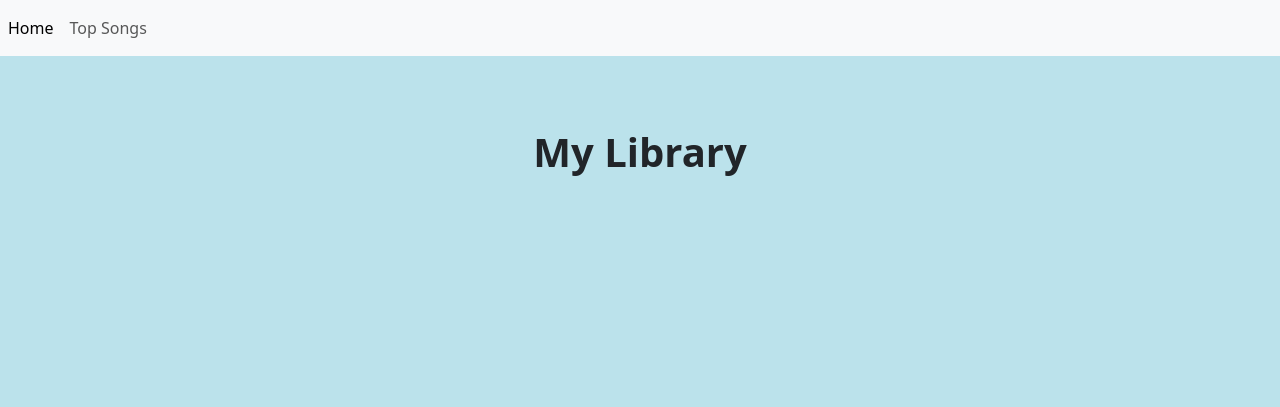
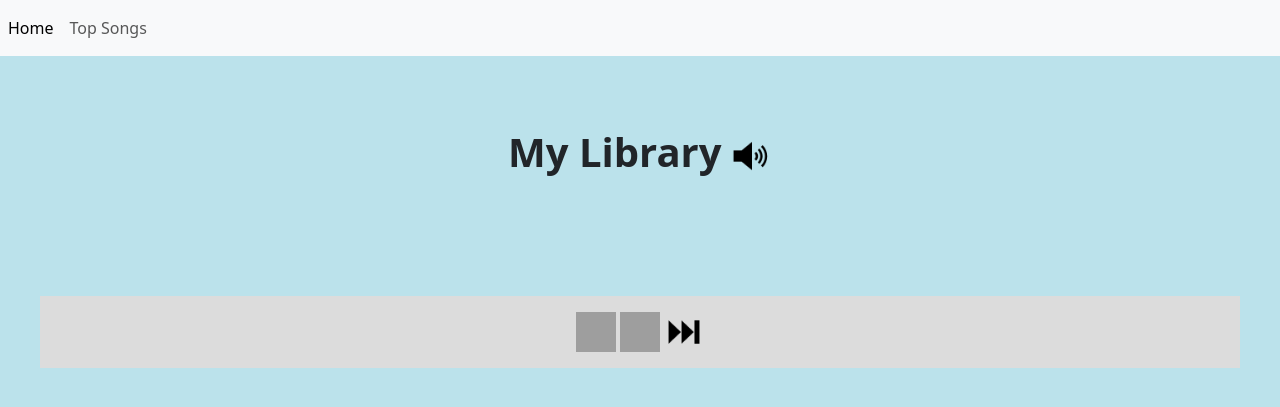
Before and after one commit to CSU-CPSC4205-2023-Summer/group_2, a Flask app: page /library in a window 1280 px wide. Shown: the top 407 px of the page. Run offline with Flask 3, Linux system fonts and the light colour scheme; grey boxes are pictures that could not be loaded.

Commit message:
Update thirdpage.html

```diff
--- a/templates/thirdpage.html
+++ b/templates/thirdpage.html
@@ -29,9 +29,13 @@
             <a class="nav-link" href="/TopSongs">Top Songs</a>
           </li>
         </ul>
-        </ul>
       </div>
     </nav><br/><br/><br/>
-    <h1>My Library</h1><br/><br/><br/>
+    <h1>My Library <img src="{{url_for('static', filename='volume.png')}}" width="40" height="40" /></h1><br/><br/><br/>
+    <div style="background-color: #DCDCDC; margin: 40px; text-align: center;"  class="p-3">
+      <img src="{{url_for('static', filename='pause.png')}}" width="40" height="40" />
+      <img src="{{url_for('static', filename='play.png')}}" width="40" height="40" />
+      <img src="{{url_for('static', filename='fastforward.png')}}" width="40" height="40" />
+    </div>
   </body>
 </html>
```
